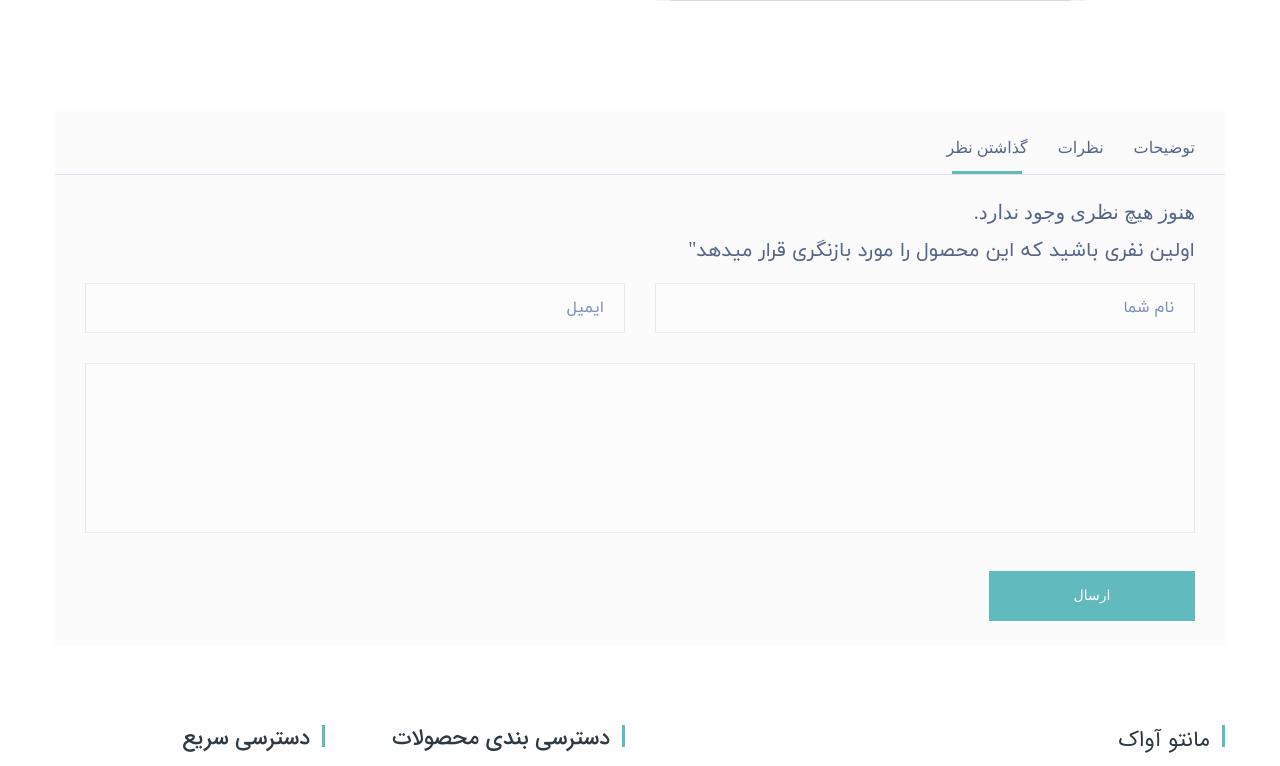
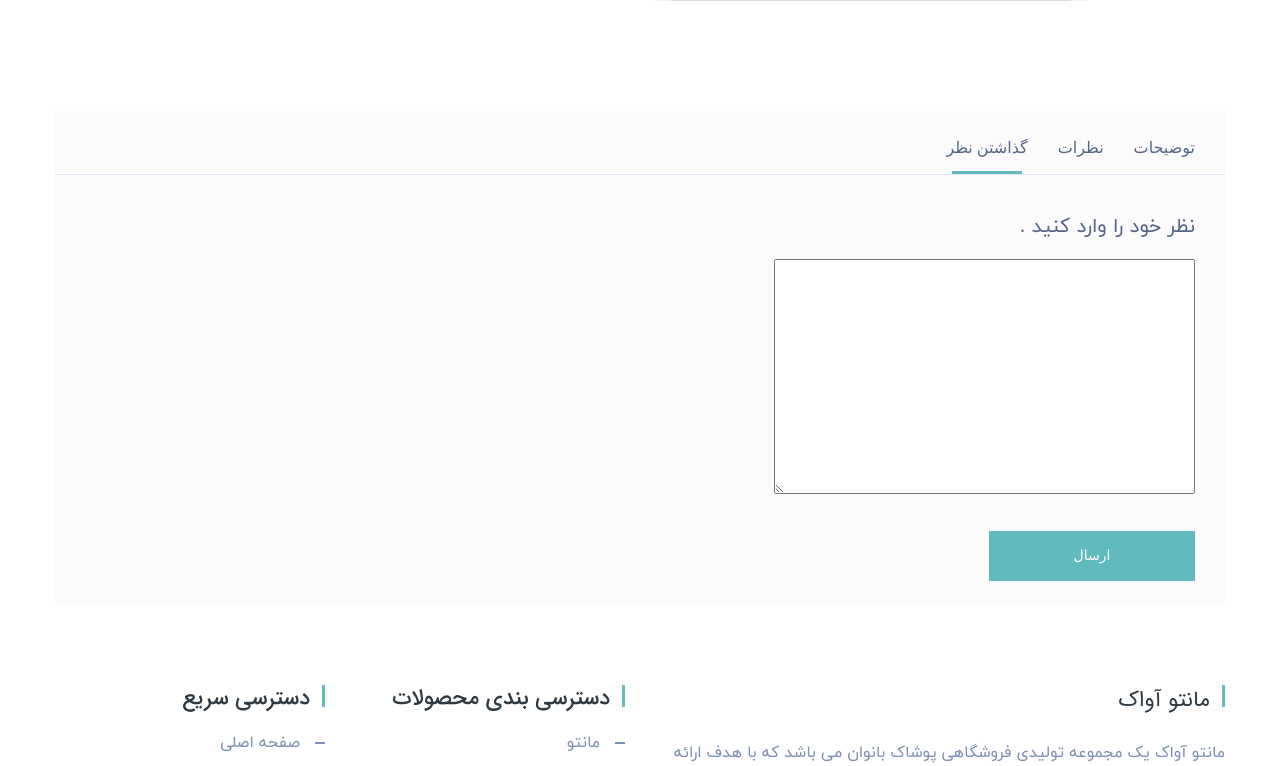
Before and after one commit to AbolfazlRasouli/Clothing_store, a Django app: page /detail/1/ in a window 1280 px wide, after a click on "گذاشتن نظر". Shown: the part 758-1524 px from the top of the page. Run offline with Django 5.2, Linux system fonts and the light colour scheme; tables that the repository leaves empty hold one stand-in row (values such as "Sample post"); grey boxes marked "Sample" are stand-in pictures; parts of the project's set-up code (start-up, migrations or seed data) failed here and were passed over; some libraries are stand-ins or nearby versions; some web fonts are replaced.

Commit message:
Implementation of the entire comments section on the details page in the product app

```diff
--- a/apps/product/forms.py
+++ b/apps/product/forms.py
@@ -0,0 +1,6 @@
+from django import forms
+from .models import Comment
+class CommentForm(forms.ModelForm):
+    class Meta:
+        model = Comment
+        fields = ('body', 'reply_comment')
--- a/apps/product/templates/product/category_product.html
+++ b/apps/product/templates/product/category_product.html
@@ -173,9 +173,9 @@
 
                 </div>
                 <div class="col-12 text-center">
-                    <div class="load-more-wrap e-line">
-                        <a class="e-btn light" href="product_category.html">نمایش بیشتر </a>
-                    </div>
+{#                    <div class="load-more-wrap e-line">#}
+{#                        <a class="e-btn light" href="product_category.html">نمایش بیشتر </a>#}
+{#                    </div>#}
                 </div>
             </div>
 
--- a/apps/product/templates/product/detail_product.html
+++ b/apps/product/templates/product/detail_product.html
@@ -199,28 +199,30 @@
                         </div>
                         <div class="tab-pane fade" id="review" role="tabpanel" >
                             <div class="tab-content-inner">
-                                <h2 class="pdtab-rev-title">هنوز هیچ نظری وجود ندارد.</h2>
-                                <h2 class="pdtab-rev-stitle">اولین نفری باشید که این محصول را مورد بازنگری قرار میدهد"</h2>
-                                <form>
+
+                                <h2 class="pdtab-rev-stitle">نظر خود را وارد کنید .</h2>
+                                <form action="{% url 'product:comment_create' details.id %}" method="post">
+                                    {% csrf_token %}
                                     <div class="row">
-                                      <div class="col-md-6">
-                                        <div class="e-form-field mb-30">
-                                          <input class="e-field-inner" type="text" placeholder="نام شما">
-                                        </div>
-                                      </div>
-                                      <div class="col-md-6">
-                                        <div class="e-form-field mb-30">
-                                          <input class="e-field-inner" type="email" placeholder="ایمیل">
-                                        </div>
-                                      </div>
+{#                                      <div class="col-md-6">#}
+{#                                        <div class="e-form-field mb-30">#}
+{#                                          <input class="e-field-inner" type="text" placeholder="نام شما">#}
+{#                                        </div>#}
+{#                                      </div>#}
+{#                                      <div class="col-md-6">#}
+{#                                        <div class="e-form-field mb-30">#}
+{#                                          <input class="e-field-inner" type="email" placeholder="ایمیل">#}
+{#                                        </div>#}
+{#                                      </div>#}
                                       <div class="col-12">
                                         <div class="e-form-field mb-30">
-                                          <textarea class="e-field-inner" ></textarea>
+{#                                          <textarea class="e-field-inner" name=""></textarea>#}
+                                            {{ comment_form.body }}
                                         </div>
                                       </div>
                                       <div class="col-12">
                                         <div class="e-form-field">
-                                        <button type="button" class="e-btn">ارسال</button>
+                                        <button type="submit" class="e-btn">ارسال</button>
                                         </div>
                                       </div>
                                     </div>
--- a/apps/product/urls.py
+++ b/apps/product/urls.py
@@ -1,11 +1,12 @@
 
 from django.urls import path
-from .views import ProductDetailView, HomePage, CategoryDetailView
+from .views import ProductDetailView, HomePage, CategoryDetailView, CommentCreateView
 
 app_name = "product"
 urlpatterns = [
     path('', HomePage.as_view(), name='home_page'),
     path('category/<int:pk>/', CategoryDetailView.as_view(), name='category_product'),
-    path('detail/<int:pk>/', ProductDetailView.as_view(), name='detail_product')
+    path('detail/<int:pk>/', ProductDetailView.as_view(), name='detail_product'),
+    path('comment/<int:details_id>/', CommentCreateView.as_view(), name='comment_create')
 
 ]
--- a/apps/product/views.py
+++ b/apps/product/views.py
@@ -1,15 +1,19 @@
 from django.shortcuts import render
 from django.shortcuts import render, redirect, get_object_or_404
 from django.contrib import messages
-from django.views.generic import ListView, DetailView, DeleteView, UpdateView, TemplateView
+from django.views.generic import ListView, DetailView, DeleteView, UpdateView, TemplateView, CreateView
 from django.db.models import Q, F
 from .models import Product, Attribute, Discount, Category, Image, Comment, Like
+from .forms import CommentForm
+from django.urls import reverse_lazy
+from django.contrib.auth.mixins import LoginRequiredMixin, UserPassesTestMixin
 
 
 class HomePage(ListView):
     model = Product
     template_name = 'product/home_product.html'
     context_object_name = 'products'
+    # paginate_by = 1
     queryset = Product.objects.prefetch_related('images')
     print(queryset)
 
@@ -52,9 +56,34 @@ class ProductDetailView(DetailView):
         context['comments'] = comments
         context['images'] = product.images.all()
         context['attributes'] = product.attribute.all()
+        context['comment_form'] = CommentForm()
 
         # print(self.object)
         # print(self.object.price)
         # print(context['images'])
         # print(context['attributes'])
         return context
+
+
+class CommentCreateView(LoginRequiredMixin, CreateView):
+    model = Comment
+    form_class = CommentForm
+
+    def get_success_url(self):
+        return reverse_lazy('product:home_page')
+
+    def form_valid(self, form):
+        obj = form.save(commit=False)
+        obj.user = self.request.user
+
+        product_id = int(self.kwargs['details_id'])
+        product = get_object_or_404(Product, id=product_id)
+        obj.product = product
+        return super().form_valid(form)
+
+
+
+# def item_search(request):
+#     search_query = request.GET.get('search')
+#     search = Product.objects.filter(Q(name__icontains=search_query) | Q(description__icontains=search_query) | Q(category__name__icontains=search_query))
+#     return render(request, 'cafemenu/search.html', {'searchs': search})
```
Also changed, not shown: apps/product/templates/product/home_product.html (+33 -4 lines).
